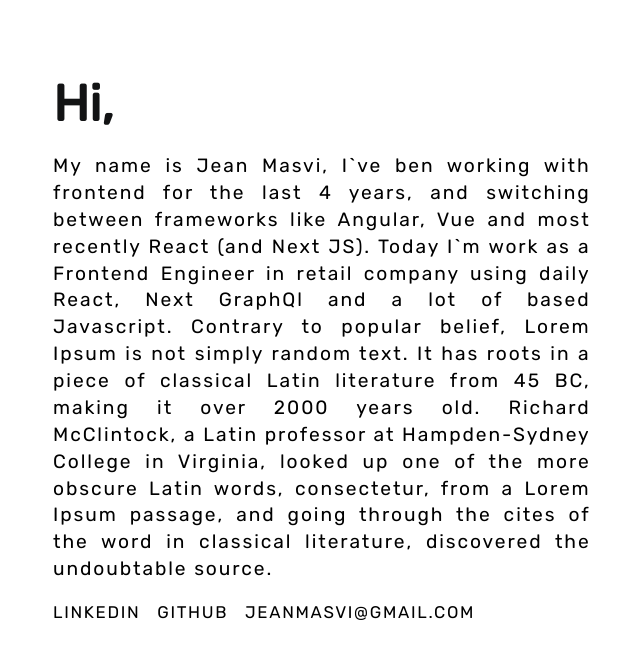
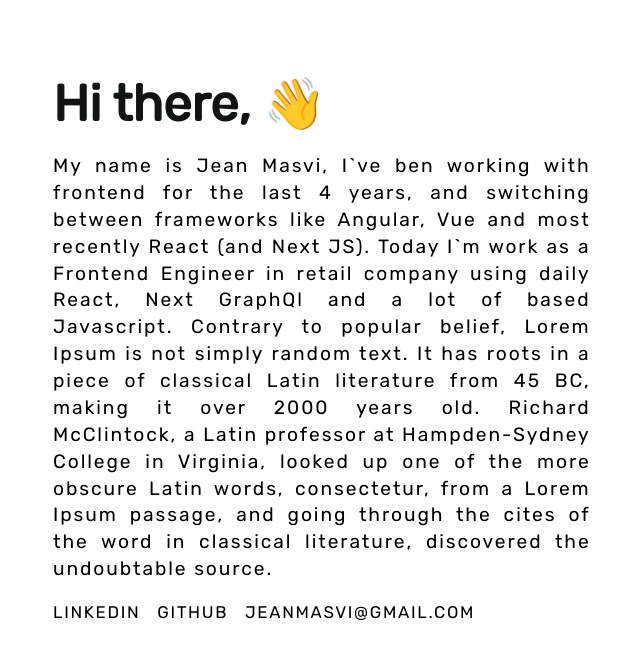
Before and after one commit to Masvi/masvi.com, a Next.js app: page / in a window 1280 px wide. Shown: the top 658 px of the page, without its empty margins (91-731 px from the left). Built offline with nearby package versions, Linux system fonts and the light colour scheme.

Commit message:
chore: add icon

```diff
--- a/pages/index.js
+++ b/pages/index.js
@@ -4,7 +4,7 @@ import styles from "../styles/Home.module.css";
 const Home = () => (
   <div className={styles.container}>
     <Head>
-      <title>Jean Masvi</title>
+      <title>Jean Masvi </title>
       <meta
         name="description"
         content="My name is Jean Masvi, and I'am a Frontend Engineer and this is my website"
@@ -16,7 +16,7 @@ const Home = () => (
     </Head>
 
     <main className={styles.main}>
-      <h1>Hi,</h1>
+      <h1>Hi there, 👋</h1>
       <p className={styles.grid}>
         My name is Jean Masvi, I`ve ben working with frontend for the last 4
         years, and switching between frameworks like Angular, Vue and most
```
